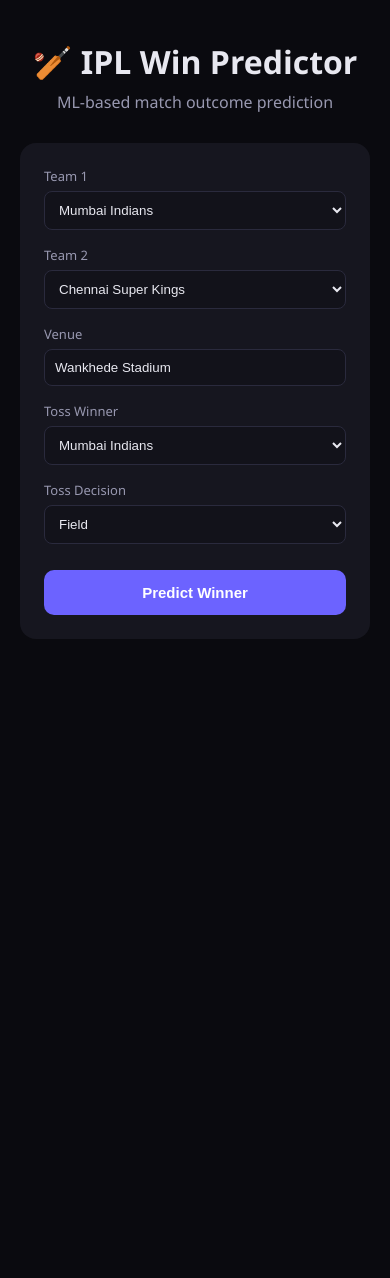
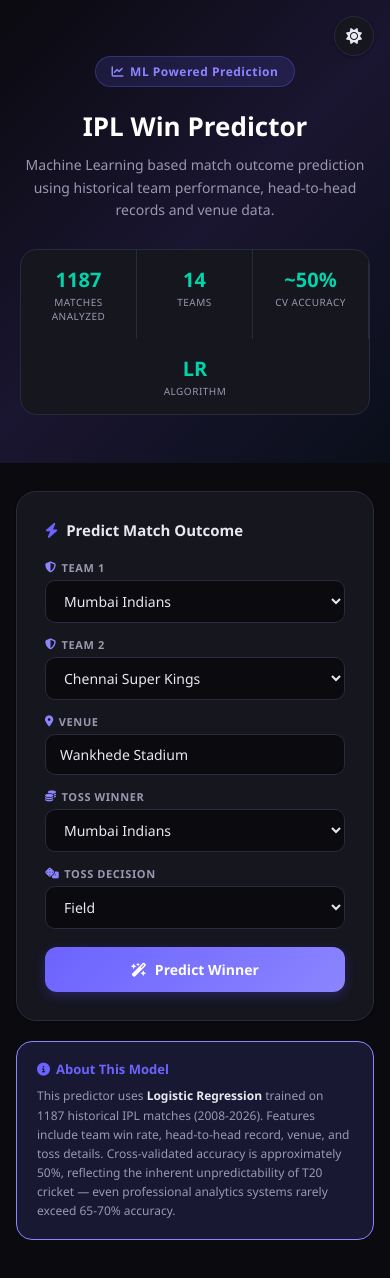
Before and after one commit to suhani2401813205-sudo/ipl-win-predictor, a plain HTML site: page frontend/index.html in a window 390 px wide. Before the commit the page ends 844 px from the top, so only its background shows below. Drawn offline with Linux system fonts and the light colour scheme.

Commit message:
IPL Win rate prediction ui improvement

```diff
--- /dev/null
+++ b/frontend/app.js
@@ -0,0 +1,112 @@
+// Theme toggle
+const saved = localStorage.getItem('ipl_theme') || 'dark';
+document.documentElement.setAttribute('data-theme', saved);
+document.getElementById('theme-icon').className = saved === 'dark' ? 'fa-solid fa-sun' : 'fa-solid fa-moon';
+
+function toggleTheme() {
+    const current = document.documentElement.getAttribute('data-theme');
+    const next = current === 'dark' ? 'light' : 'dark';
+    document.documentElement.setAttribute('data-theme', next);
+    localStorage.setItem('ipl_theme', next);
+    document.getElementById('theme-icon').className = next === 'dark' ? 'fa-solid fa-sun' : 'fa-solid fa-moon';
+}
+
+async function predict() {
+    const team1 = document.getElementById('team1').value;
+    const team2 = document.getElementById('team2').value;
+    const venue = document.getElementById('venue').value;
+    const toss_winner = document.getElementById('toss_winner').value;
+    const toss_decision = document.getElementById('toss_decision').value;
+
+    if (team1 === team2) {
+        showError('Team 1 and Team 2 cannot be the same! Please select different teams.');
+        return;
+    }
+
+    hideError();
+    showLoading(true);
+    document.getElementById('result').style.display = 'none';
+
+    try {
+        const response = await fetch('/predict', {
+            method: 'POST',
+            headers: {'Content-Type': 'application/json'},
+            body: JSON.stringify({team1, team2, venue, toss_winner, toss_decision})
+        });
+
+        const data = await response.json();
+        showLoading(false);
+
+        if (data.error) {
+            showError(data.error);
+            return;
+        }
+
+        displayResult(data.prediction);
+
+    } catch (err) {
+        showLoading(false);
+        showError('Cannot connect to server — is the server running?');
+    }
+}
+
+function displayResult(p) {
+    const t1Win = p.team1_win_probability > p.team2_win_probability;
+    const winnerTeam = t1Win ? p.team1 : p.team2;
+    const winnerProb = t1Win ? p.team1_win_probability : p.team2_win_probability;
+
+    document.getElementById('result').innerHTML = `
+        <div class="result-title"><i class="fa-solid fa-trophy"></i> Prediction Result</div>
+
+        <div class="winner-banner">
+            <div class="label">Predicted Winner</div>
+            <div class="team"><i class="fa-solid fa-medal"></i> ${winnerTeam} (${winnerProb}%)</div>
+        </div>
+
+        <div class="prob-section">
+            <div class="prob-labels">
+                <span class="t1">${p.team1}</span>
+                <span class="t2">${p.team2}</span>
+            </div>
+            <div class="prob-bar">
+                <div class="prob-fill1" style="width:${p.team1_win_probability}%">${p.team1_win_probability}%</div>
+                <div class="prob-fill2" style="width:${p.team2_win_probability}%">${p.team2_win_probability}%</div>
+            </div>
+        </div>
+
+        <div class="stats-row">
+            <div class="stat-box">
+                <div class="stat-label"><i class="fa-solid fa-clock-rotate-left"></i> ${p.team1} Win Rate</div>
+                <div class="stat-value">${p.team1_win_rate_historical}%</div>
+            </div>
+            <div class="stat-box">
+                <div class="stat-label"><i class="fa-solid fa-clock-rotate-left"></i> ${p.team2} Win Rate</div>
+                <div class="stat-value">${p.team2_win_rate_historical}%</div>
+            </div>
+        </div>
+
+        <div class="h2h-box">
+            <div class="stat-label"><i class="fa-solid fa-people-arrows"></i> Head-to-Head — ${p.team1} win rate vs ${p.team2}</div>
+            <div class="stat-value">${p.head_to_head}%</div>
+        </div>
+    `;
+    document.getElementById('result').style.display = 'block';
+}
+
+function showLoading(show) {
+    document.getElementById('loading').style.display = show ? 'block' : 'none';
+    document.getElementById('btn').disabled = show;
+    document.getElementById('btn').innerHTML = show
+        ? '<i class="fa-solid fa-spinner fa-spin"></i> Predicting...'
+        : '<i class="fa-solid fa-wand-magic-sparkles"></i> Predict Winner';
+}
+
+function showError(msg) {
+    const e = document.getElementById('error');
+    e.innerHTML = '<i class="fa-solid fa-triangle-exclamation"></i> ' + msg;
+    e.style.display = 'flex';
+}
+
+function hideError() {
+    document.getElementById('error').style.display = 'none';
+}
--- a/frontend/index.html
+++ b/frontend/index.html
@@ -2,33 +2,38 @@
 <html lang="en">
 <head>
     <meta charset="UTF-8">
-    <title>IPL Win Predictor</title>
-    <style>
-        * { margin:0; padding:0; box-sizing:border-box; }
-        body { font-family: 'Segoe UI', sans-serif; background: #0a0a0f; color: #E8E8F0; min-height: 100vh; padding: 40px 20px; }
-        .container { max-width: 600px; margin: 0 auto; }
-        h1 { text-align: center; margin-bottom: 8px; }
-        p.sub { text-align: center; color: #9898B0; margin-bottom: 30px; }
-        .form-card { background: #16161f; border-radius: 16px; padding: 24px; margin-bottom: 20px; }
-        .form-group { margin-bottom: 16px; }
-        label { display: block; font-size: 13px; margin-bottom: 6px; color: #9898B0; }
-        select, input { width: 100%; padding: 10px; border-radius: 8px; border: 1px solid #2a2a3d; background: #12121a; color: #E8E8F0; }
-        button { width: 100%; padding: 14px; background: #6C63FF; color: white; border: none; border-radius: 10px; font-size: 15px; font-weight: 600; cursor: pointer; margin-top: 10px; }
-        .result { display: none; background: #16161f; border-radius: 16px; padding: 24px; margin-top: 20px; }
-        .prob-row { display: flex; justify-content: space-between; margin-bottom: 10px; }
-        .prob-bar { height: 30px; background: #2a2a3d; border-radius: 8px; overflow: hidden; display: flex; margin-bottom: 16px; }
-        .prob-fill1 { background: #6C63FF; display: flex; align-items: center; justify-content: center; font-size: 13px; font-weight: 600; }
-        .prob-fill2 { background: #00D4AA; display: flex; align-items: center; justify-content: center; font-size: 13px; font-weight: 600; }
-    </style>
+    <meta name="viewport" content="width=device-width, initial-scale=1.0">
+    <title>IPL Win Predictor — ML Based Match Prediction</title>
+    <link rel="stylesheet" href="https://cdnjs.cloudflare.com/ajax/libs/font-awesome/6.5.0/css/all.min.css">
+    <link rel="stylesheet" href="style.css">
+    <link rel="icon" href="data:,">
 </head>
 <body>
+
+<button class="theme-toggle" onclick="toggleTheme()" id="theme-btn">
+    <i class="fa-solid fa-moon" id="theme-icon"></i>
+</button>
+
+<div class="hero">
+    <div class="hero-badge"><i class="fa-solid fa-chart-line"></i> ML Powered Prediction</div>
+    <h1><i class="fa-solid fa-cricket-bat-ball"></i> IPL Win Predictor</h1>
+    <p>Machine Learning based match outcome prediction using historical team performance, head-to-head records and venue data.</p>
+    <div class="hero-stats">
+        <div class="hero-stat"><div class="num">1187</div><div class="label">Matches Analyzed</div></div>
+        <div class="hero-stat"><div class="num">14</div><div class="label">Teams</div></div>
+        <div class="hero-stat"><div class="num">~50%</div><div class="label">CV Accuracy</div></div>
+        <div class="hero-stat"><div class="num">LR</div><div class="label">Algorithm</div></div>
+    </div>
+</div>
+
 <div class="container">
-    <h1>🏏 IPL Win Predictor</h1>
-    <p class="sub">ML-based match outcome prediction</p>
 
     <div class="form-card">
+        <div class="form-title"><i class="fa-solid fa-bolt"></i> <span>Predict Match Outcome</span></div>
+
+        <div class="form-grid">
             <div class="form-group">
-            <label>Team 1</label>
+                <label><i class="fa-solid fa-shield-halved"></i> Team 1</label>
                 <select id="team1">
                     <option>Mumbai Indians</option>
                     <option>Chennai Super Kings</option>
@@ -42,8 +47,9 @@
                     <option>Lucknow Super Giants</option>
                 </select>
             </div>
+
             <div class="form-group">
-            <label>Team 2</label>
+                <label><i class="fa-solid fa-shield-halved"></i> Team 2</label>
                 <select id="team2">
                     <option>Chennai Super Kings</option>
                     <option>Mumbai Indians</option>
@@ -57,66 +63,55 @@
                     <option>Lucknow Super Giants</option>
                 </select>
             </div>
-        <div class="form-group">
-            <label>Venue</label>
+
+            <div class="form-group full">
+                <label><i class="fa-solid fa-location-dot"></i> Venue</label>
                 <input type="text" id="venue" value="Wankhede Stadium" placeholder="e.g. Wankhede Stadium">
             </div>
+
             <div class="form-group">
-            <label>Toss Winner</label>
+                <label><i class="fa-solid fa-coins"></i> Toss Winner</label>
                 <select id="toss_winner">
                     <option>Mumbai Indians</option>
                     <option>Chennai Super Kings</option>
                 </select>
             </div>
+
             <div class="form-group">
-            <label>Toss Decision</label>
+                <label><i class="fa-solid fa-dice"></i> Toss Decision</label>
                 <select id="toss_decision">
                     <option value="field">Field</option>
                     <option value="bat">Bat</option>
                 </select>
             </div>
-        <button onclick="predict()">Predict Winner</button>
         </div>
 
-    <div class="result" id="result"></div>
+        <button class="btn-predict" onclick="predict()" id="btn">
+            <i class="fa-solid fa-wand-magic-sparkles"></i> Predict Winner
+        </button>
     </div>
 
-<script>
-async function predict() {
-    const team1 = document.getElementById('team1').value;
-    const team2 = document.getElementById('team2').value;
+    <div class="loading" id="loading">
+        <div class="loader"></div>
+        <p>Analyzing historical data<span class="loading-dots"></span></p>
+    </div>
 
-    if (team1 === team2) {
-        alert('Team 1 and Team 2 cannot be the same! Please select different teams.');
-        return;
-    }
+    <div class="error-msg" id="error"></div>
 
-    const venue = document.getElementById('venue').value;
-    const toss_winner = document.getElementById('toss_winner').value;
-    const toss_decision = document.getElementById('toss_decision').value;
+    <div class="result" id="result"></div>
 
-    const response = await fetch('/predict', {
-        method: 'POST',
-        headers: {'Content-Type': 'application/json'},
-        body: JSON.stringify({team1, team2, venue, toss_winner, toss_decision})
-    });
+    <div class="info-card">
+        <div class="info-title"><i class="fa-solid fa-circle-info"></i> About This Model</div>
+        <p class="info-text">
+            This predictor uses <strong>Logistic Regression</strong> trained on 1187 historical IPL matches (2008-2026).
+            Features include team win rate, head-to-head record, venue, and toss details.
+            Cross-validated accuracy is approximately 50%, reflecting the inherent unpredictability of T20 cricket —
+            even professional analytics systems rarely exceed 65-70% accuracy.
+        </p>
+    </div>
 
-    const data = await response.json();
-    const p = data.prediction;
+</div>
 
-    document.getElementById('result').innerHTML = `
-        <h3>Prediction Result</h3>
-        <div class="prob-bar">
-            <div class="prob-fill1" style="width:${p.team1_win_probability}%">${p.team1_win_probability}%</div>
-            <div class="prob-fill2" style="width:${p.team2_win_probability}%">${p.team2_win_probability}%</div>
-        </div>
-        <div class="prob-row"><span>${p.team1}</span><span>${p.team2}</span></div>
-        <p style="margin-top:16px;color:#9898B0;font-size:13px;">
-            Historical Win Rate — ${p.team1}: ${p.team1_win_rate_historical}% | ${p.team2}: ${p.team2_win_rate_historical}%
-        </p>
-    `;
-    document.getElementById('result').style.display = 'block';
-}
-</script>
+<script src="app.js"></script>
 </body>
 </html>
--- /dev/null
+++ b/frontend/style.css
@@ -0,0 +1,232 @@
+/* IPL Win Predictor — Style Sheet */
+
+:root {
+    --bg: #F0F4FF;
+    --bg2: #FFFFFF;
+    --bg3: #E8EEFF;
+    --card: #FFFFFF;
+    --card2: #F8F9FF;
+    --border: #E0E4F0;
+    --primary: #4F46E5;
+    --primary2: #6366F1;
+    --primary-light: #EEF2FF;
+    --accent: #059669;
+    --accent-light: #ECFDF5;
+    --amber: #D97706;
+    --amber-light: #FFFBEB;
+    --coral: #DC2626;
+    --coral-light: #FEF2F2;
+    --text: #1E1B4B;
+    --text2: #6B7280;
+    --text3: #9CA3AF;
+    --shadow: 0 1px 3px rgba(0,0,0,0.08), 0 4px 16px rgba(79,70,229,0.06);
+    --shadow-hover: 0 4px 12px rgba(79,70,229,0.15), 0 8px 32px rgba(79,70,229,0.1);
+}
+
+[data-theme="dark"] {
+    --bg: #0a0a0f;
+    --bg2: #12121a;
+    --bg3: #1a1a26;
+    --card: #16161f;
+    --card2: #1e1e2e;
+    --border: #2a2a3d;
+    --primary: #6C63FF;
+    --primary2: #8B85FF;
+    --primary-light: rgba(108,99,255,0.15);
+    --accent: #00D4AA;
+    --accent-light: rgba(0,212,170,0.1);
+    --amber: #FFB347;
+    --amber-light: rgba(255,179,71,0.1);
+    --coral: #FF6B6B;
+    --coral-light: rgba(255,107,107,0.1);
+    --text: #E8E8F0;
+    --text2: #9898B0;
+    --text3: #6b6b80;
+    --shadow: 0 1px 3px rgba(0,0,0,0.3);
+    --shadow-hover: 0 4px 20px rgba(108,99,255,0.2);
+}
+
+* { margin:0; padding:0; box-sizing:border-box; }
+body { font-family:'Segoe UI',system-ui,sans-serif; background:var(--bg); color:var(--text); min-height:100vh; transition: background 0.3s, color 0.3s; }
+
+/* THEME TOGGLE */
+.theme-toggle {
+    position: fixed; top: 16px; right: 16px; z-index: 999;
+    width: 40px; height: 40px; border-radius: 50%;
+    border: 1.5px solid var(--border); background: var(--card);
+    color: var(--text); cursor: pointer;
+    display: flex; align-items: center; justify-content: center;
+    font-size: 16px; transition: all 0.2s;
+    box-shadow: var(--shadow);
+}
+.theme-toggle:hover { transform: scale(1.1); }
+
+/* HERO */
+.hero {
+    background: linear-gradient(135deg, #4F46E5 0%, #6366F1 50%, #818CF8 100%);
+    padding: 56px 20px 48px; text-align: center; position: relative; overflow: hidden;
+}
+[data-theme="dark"] .hero {
+    background: linear-gradient(135deg, #0a0a0f 0%, #1a1530 50%, #0a0f1a 100%);
+}
+.hero-badge {
+    display:inline-flex; align-items:center; gap:6px;
+    background: rgba(255,255,255,0.2); border: 1px solid rgba(255,255,255,0.3);
+    color: white; padding: 6px 16px; border-radius: 20px;
+    font-size: 12px; font-weight: 600; letter-spacing: 0.5px; margin-bottom: 20px;
+    backdrop-filter: blur(10px);
+}
+[data-theme="dark"] .hero-badge { background: rgba(108,99,255,0.15); border-color: rgba(108,99,255,0.3); color: var(--primary2); }
+.hero h1 {
+    font-size: clamp(26px, 5vw, 44px); font-weight: 800; color: white;
+    margin-bottom: 12px; line-height: 1.2; display: flex; align-items: center; justify-content: center; gap: 12px;
+}
+.hero p {
+    font-size: 14px; color: rgba(255,255,255,0.85); max-width: 520px;
+    margin: 0 auto 28px; line-height: 1.6;
+}
+[data-theme="dark"] .hero p { color: var(--text2); }
+.hero-stats {
+    display: flex; justify-content: center; flex-wrap: wrap;
+    background: rgba(255,255,255,0.15); backdrop-filter: blur(10px);
+    border: 1px solid rgba(255,255,255,0.2); border-radius: 16px;
+    max-width: 480px; margin: 0 auto; overflow: hidden;
+}
+[data-theme="dark"] .hero-stats { background: var(--card); border-color: var(--border); }
+.hero-stat { flex: 1; min-width: 100px; padding: 16px 12px; text-align: center; border-right: 1px solid rgba(255,255,255,0.15); }
+[data-theme="dark"] .hero-stat { border-color: var(--border); }
+.hero-stat:last-child { border-right: none; }
+.hero-stat .num { font-size: 20px; font-weight: 800; color: white; }
+[data-theme="dark"] .hero-stat .num { color: var(--accent); }
+.hero-stat .label { font-size: 10px; color: rgba(255,255,255,0.75); margin-top: 2px; text-transform: uppercase; letter-spacing: 0.5px; }
+[data-theme="dark"] .hero-stat .label { color: var(--text2); }
+
+/* CONTAINER */
+.container { max-width: 640px; margin: 0 auto; padding: 28px 16px 60px; }
+
+/* FORM CARD */
+.form-card {
+    background: var(--card); border: 1px solid var(--border); border-radius: 20px;
+    padding: 28px; margin-bottom: 20px; box-shadow: var(--shadow);
+}
+.form-title {
+    font-size: 15px; font-weight: 700; color: var(--text); margin-bottom: 20px;
+    display: flex; align-items: center; gap: 8px;
+}
+.form-title i { color: var(--primary); }
+.form-grid { display: grid; grid-template-columns: 1fr 1fr; gap: 14px; }
+.form-group { display: flex; flex-direction: column; gap: 5px; }
+.form-group.full { grid-column: 1 / -1; }
+
+label {
+    font-size: 11px; font-weight: 700; color: var(--text2);
+    text-transform: uppercase; letter-spacing: 0.6px;
+    display: flex; align-items: center; gap: 5px;
+}
+label i { font-size: 11px; color: var(--primary2); }
+
+input, select {
+    background: var(--bg); border: 1.5px solid var(--border); border-radius: 10px;
+    padding: 10px 14px; font-size: 14px; color: var(--text); outline: none;
+    transition: all 0.2s; width: 100%; font-family: inherit;
+}
+input:focus, select:focus { border-color: var(--primary2); box-shadow: 0 0 0 3px var(--primary-light); }
+
+/* BUTTON */
+.btn-predict {
+    width: 100%; padding: 13px; background: linear-gradient(135deg, var(--primary), var(--primary2));
+    color: white; border: none; border-radius: 12px; font-size: 14px; font-weight: 700;
+    cursor: pointer; margin-top: 18px; transition: all 0.2s;
+    display: flex; align-items: center; justify-content: center; gap: 8px;
+    font-family: inherit; box-shadow: 0 4px 12px rgba(79,70,229,0.3);
+}
+.btn-predict:hover { transform: translateY(-1px); box-shadow: 0 6px 20px rgba(79,70,229,0.4); }
+.btn-predict:disabled { opacity: 0.6; cursor: not-allowed; transform: none; }
+
+/* LOADING */
+.loading { display:none; text-align:center; padding:40px 20px; }
+.loader {
+    width: 40px; height: 40px; border: 3px solid var(--border); border-top-color: var(--primary);
+    border-radius: 50%; animation: spin 0.8s linear infinite; margin: 0 auto 14px;
+}
+@keyframes spin { to { transform: rotate(360deg); } }
+.loading p { color: var(--text2); font-size: 14px; }
+.loading-dots::after { content:''; animation: dots 1.5s infinite; }
+@keyframes dots { 0%{content:''} 33%{content:'.'} 66%{content:'..'} 100%{content:'...'} }
+
+/* ERROR */
+.error-msg {
+    display: none; background: var(--coral-light); border: 1px solid var(--coral);
+    border-radius: 10px; padding: 12px 16px; color: var(--coral); font-size: 13px;
+    margin-bottom: 16px; align-items: center; gap: 8px;
+}
+
+/* RESULT */
+.result {
+    display: none; background: var(--card); border: 1.5px solid var(--border);
+    border-radius: 20px; padding: 28px; margin-bottom: 20px; box-shadow: var(--shadow);
+    animation: fadeUp 0.4s ease;
+}
+@keyframes fadeUp { from{opacity:0;transform:translateY(12px)} to{opacity:1;transform:translateY(0)} }
+.result-title {
+    font-size: 15px; font-weight: 700; color: var(--text); margin-bottom: 20px;
+    display: flex; align-items: center; gap: 8px;
+}
+.result-title i { color: var(--accent); }
+
+.winner-banner {
+    text-align: center; padding: 16px; border-radius: 14px; margin-bottom: 20px;
+    background: var(--accent-light); border: 1px solid var(--accent);
+}
+.winner-banner .label { font-size: 11px; color: var(--text2); text-transform: uppercase; letter-spacing: 0.5px; margin-bottom: 6px; }
+.winner-banner .team { font-size: 20px; font-weight: 800; color: var(--accent); display: flex; align-items: center; justify-content: center; gap: 8px; }
+
+.prob-section { margin-bottom: 20px; }
+.prob-labels { display: flex; justify-content: space-between; margin-bottom: 8px; font-size: 13px; font-weight: 600; }
+.prob-labels .t1 { color: var(--primary); }
+.prob-labels .t2 { color: var(--accent); }
+.prob-bar {
+    height: 36px; background: var(--bg3); border-radius: 10px; overflow: hidden;
+    display: flex; margin-bottom: 4px; border: 1px solid var(--border);
+}
+.prob-fill1 {
+    background: linear-gradient(90deg, var(--primary), var(--primary2));
+    display: flex; align-items: center; justify-content: center;
+    font-size: 13px; font-weight: 700; color: white; transition: width 0.8s ease;
+}
+.prob-fill2 {
+    background: linear-gradient(90deg, var(--accent), #10B981);
+    display: flex; align-items: center; justify-content: center;
+    font-size: 13px; font-weight: 700; color: white; transition: width 0.8s ease;
+}
+[data-theme="dark"] .prob-fill2 { background: linear-gradient(90deg, var(--accent), #00F5C4); color: #06281f; }
+
+.stats-row { display: grid; grid-template-columns: 1fr 1fr; gap: 10px; margin-top: 16px; }
+.stat-box { background: var(--bg); border: 1px solid var(--border); border-radius: 10px; padding: 12px; text-align: center; }
+.stat-label { font-size: 10px; color: var(--text3); text-transform: uppercase; letter-spacing: 0.5px; font-weight: 600; margin-bottom: 4px; }
+.stat-value { font-size: 14px; font-weight: 700; color: var(--text); }
+
+.h2h-box {
+    margin-top: 12px; background: var(--amber-light); border: 1px solid var(--amber);
+    border-radius: 10px; padding: 12px; text-align: center;
+}
+.h2h-box .stat-label { color: var(--amber); }
+.h2h-box .stat-value { color: var(--amber); }
+
+/* INFO CARD */
+.info-card {
+    background: var(--primary-light); border: 1px solid var(--primary2);
+    border-radius: 16px; padding: 18px 20px;
+}
+.info-title {
+    font-size: 13px; font-weight: 700; color: var(--primary); margin-bottom: 8px;
+    display: flex; align-items: center; gap: 6px;
+}
+.info-text { font-size: 12px; color: var(--text2); line-height: 1.6; }
+.info-text strong { color: var(--text); }
+
+@media(max-width:600px) {
+    .form-grid { grid-template-columns:1fr; }
+    .stats-row { grid-template-columns:1fr; }
+    .hero h1 { flex-direction: column; gap: 4px; }
+}
```
Also changed, not shown: 5 other files. Lines whose indentation alone changed are shown as unchanged.
